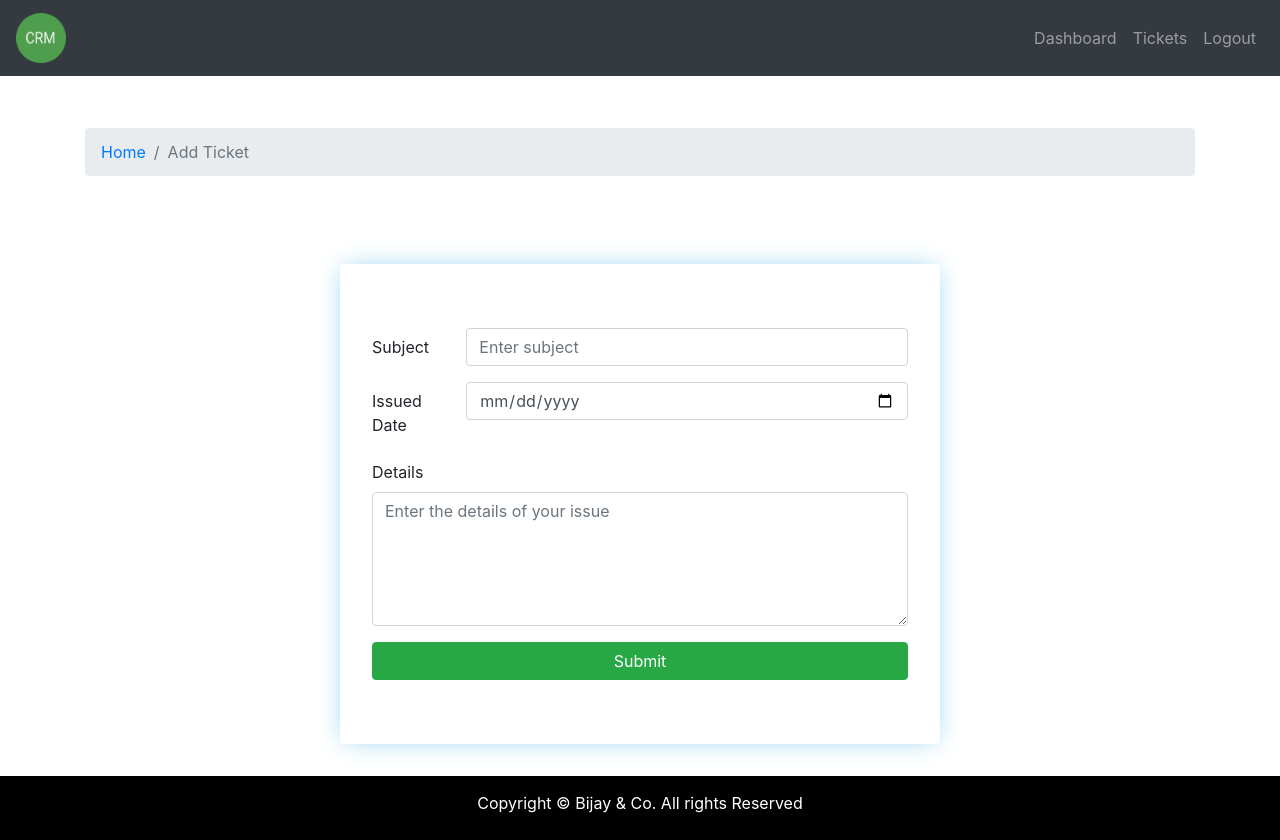
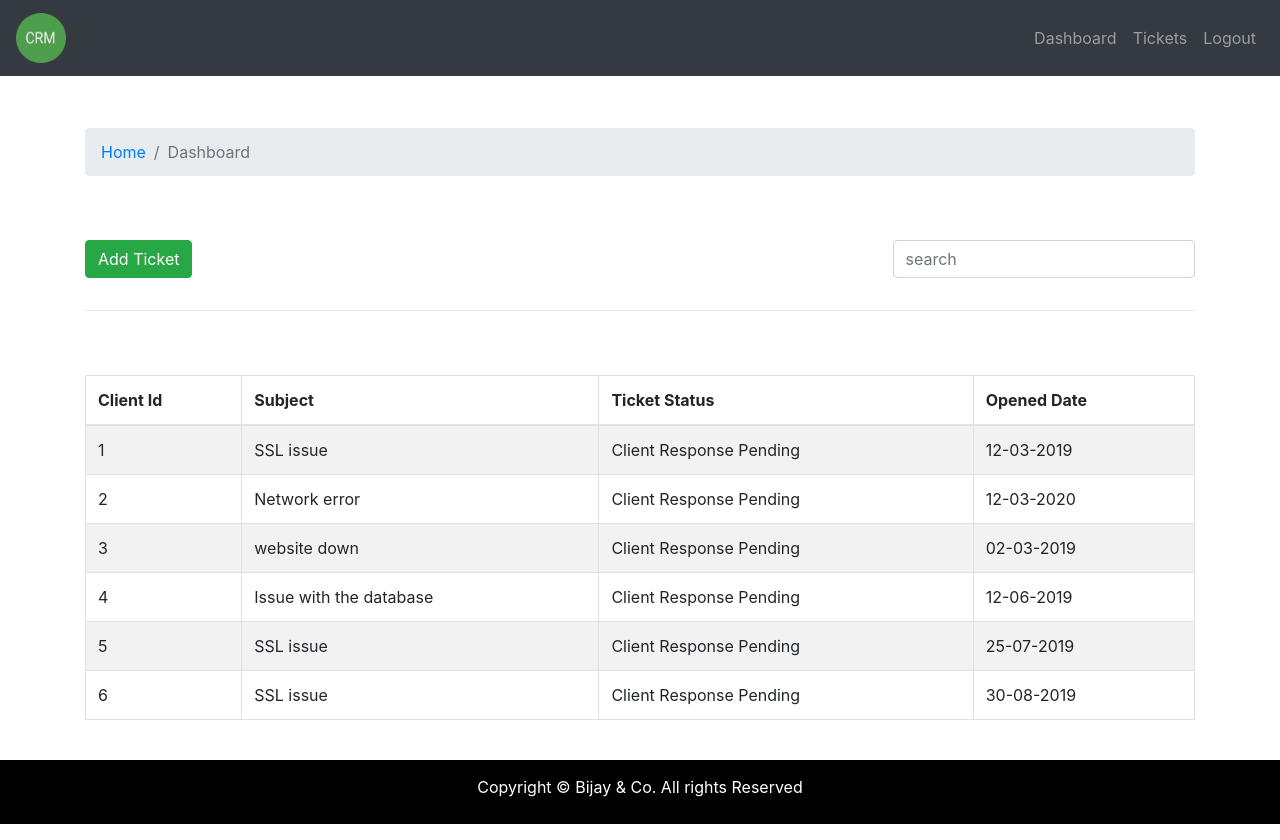
Before and after one commit to neupanebijay/CRM-ticketing-system, a React (Create React App) app: page / in a window 1280 px wide. Built offline with nearby package versions, Linux system fonts and the light colour scheme.

Commit message:
ticket listing page with search component

```diff
--- a/src/App.js
+++ b/src/App.js
@@ -1,6 +1,6 @@
 import './App.css';
 import { DefaultLayout } from './Layout/DefaultLayout';
-import { AddTicket } from './pages/add-ticket/AddTicket.page';
+import { TicketsList } from './pages/ticket-table/TicketsList.page';
 
 
 
@@ -9,7 +9,8 @@ function App() {
     <div className="App">
       <DefaultLayout >
           {/* <Dashboard /> */}
-          <AddTicket />
+            {/* <AddTicket /> */}
+          <TicketsList />
       </DefaultLayout>
       {/* <Entry /> */}
     </div>
--- a/src/assets/data/dummy-tickets.json
+++ b/src/assets/data/dummy-tickets.json
@@ -7,19 +7,19 @@
     },
     {
         "id": "2",
-        "subject" : "SSL issue",
+        "subject" : "Network error",
         "status": "Client Response Pending",
         "addedAt": "12-03-2020"
     },
     {
         "id": "3",
-        "subject" : "SSL issue",
+        "subject" : "website down",
         "status": "Client Response Pending",
         "addedAt": "02-03-2019"
     },
     {
         "id": "4",
-        "subject" : "SSL issue",
+        "subject" : "Issue with the database",
         "status": "Client Response Pending",
         "addedAt": "12-06-2019"
     },
--- /dev/null
+++ b/src/components/search-form/SearchForm.comp.js
@@ -0,0 +1,28 @@
+import PropTypes from 'prop-types';
+import React from 'react';
+import { Col, Form, Row } from 'react-bootstrap';
+
+export const SearchForm= ({searchTicket, handleOnChange}) => {
+    return (
+        <Form>
+            <Form.Group as={Row}>
+                <Form.Label column sm="5"></Form.Label>
+                    <Col sm="7">
+                        <Form.Control
+                        name="searchBar"
+                        value={searchTicket}
+                        onChange= {handleOnChange}
+                        placeholder="search"
+                        />
+
+                    </Col>
+
+            </Form.Group>
+        </Form>
+    )
+}
+
+SearchForm.propTypes = {
+    searchTicket: PropTypes.string.isRequired,
+    handleOnChange: PropTypes.func.isRequired
+}
--- /dev/null
+++ b/src/pages/ticket-table/TicketsList.page.js
@@ -0,0 +1,57 @@
+import React, { useEffect, useState } from 'react'
+import { Button, Col, Container, Row } from 'react-bootstrap'
+import tickets from '../../assets/data/dummy-tickets.json'
+import { BreadcrumbFile } from '../../components/breadcrumb/BreadcrumbFile.comp'
+import { SearchForm } from '../../components/search-form/SearchForm.comp'
+import { TicketTable } from '../../components/tickets-table/TicketTable.comp'
+
+export const TicketsList = () => {
+    const [searchTicket, setSearchTicket] = useState('')
+    const [displayTicket, setDisplayTicket] = useState(tickets)
+
+    useEffect(() => {
+
+    }, [searchTicket, displayTicket])
+
+
+    const ticketSearch = (text) => {
+        const showTicket = tickets.filter(ticket=>ticket.subject.toLowerCase().includes(text.toLowerCase()));
+        setDisplayTicket(showTicket)
+
+    }
+
+    const handleOnChange = e =>{
+        const {value} = e.target
+        setSearchTicket(value)
+        ticketSearch(value)
+    }
+    return (
+        <Container>
+            <Row>
+                <Col className="mt-5">
+                    <BreadcrumbFile page="Dashboard"/>
+                </Col>
+            </Row>
+            <Row className="mt-5">
+                <Col>
+                    <Button variant="success">Add Ticket</Button>
+                </Col>
+                <Col>
+                    <SearchForm  searchTicket ={searchTicket} handleOnChange={handleOnChange} />
+                </Col>
+            </Row>
+            <hr />
+
+            {/* <Row>
+                <Col className="mt-5">
+                    <h1 className="text-center">Ticket Table</h1>
+                </Col>
+            </Row> */}
+            <Row>
+                <Col className="mt-5">
+                    <TicketTable tickets={displayTicket}/>
+                </Col>
+            </Row>
+        </Container>
+    )
+}
```
Also changed, not shown: src/components/tickets-table/TicketTable.comp.js (+9 -2 lines).
